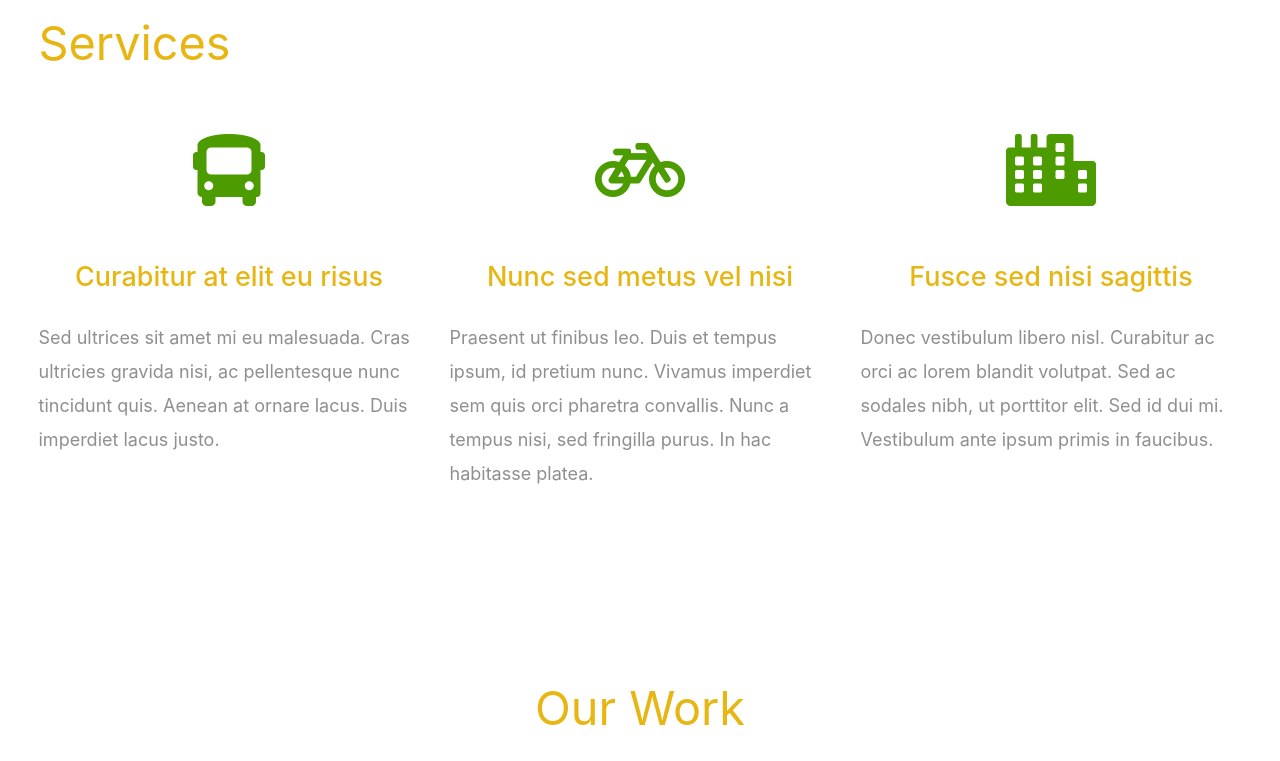
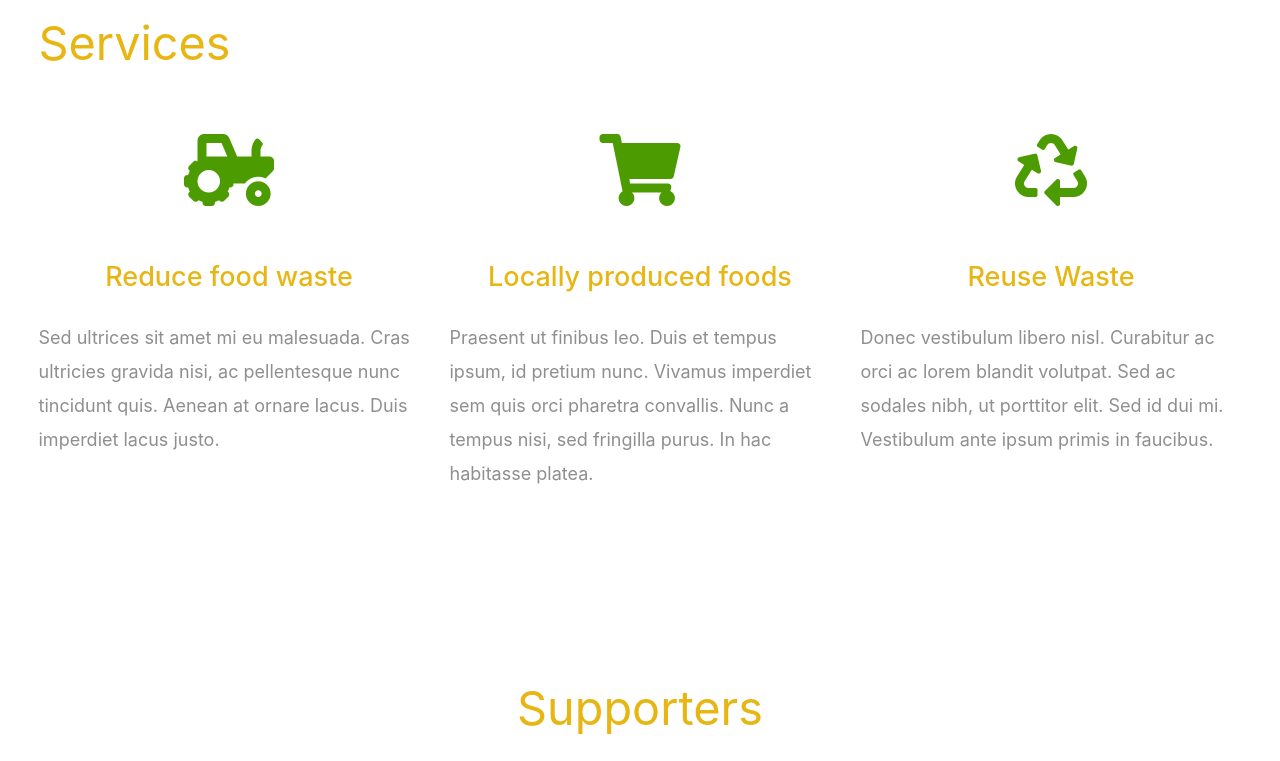
Before and after one commit to marioallaa/agrifoodure, a website: page docs/index.html in a window 1280 px wide. Shown: the part 1880-2641 px from the top of the page. Drawn offline with Linux system fonts and the light colour scheme.

Commit message:
something

```diff
--- a/docs/css/templatemo-style.css
+++ b/docs/css/templatemo-style.css
@@ -425,9 +425,10 @@ figure.effect-honey:hover h2 i {
 
 #contact {
   color: white;
-  background-image: url(../img/the-town-bg-02.jpg);
+  background-image: url(/img/grain-1.jpeg);
   background-position: center;
   background-repeat: no-repeat;
+  background-size: cover;
   min-height: 850px;
   position: relative;
   padding-bottom: 50px;
--- a/docs/index.html
+++ b/docs/index.html
@@ -111,8 +111,8 @@
           <h2 class="tm-text-primary mb-4 tm-section-title">Services</h2>
           <div class="row" style="padding-top: 36px;">
             <div class="col-lg-4">
-              <i class="fas fa-4x fa-bus text-center tm-icon"></i>
-              <h4 class="text-center tm-text-primary mb-4">Curabitur at elit eu risus</h4>
+              <i class="fas fa-4x fa-tractor text-center tm-icon"></i>
+              <h4 class="text-center tm-text-primary mb-4">Reduce food waste</h4>
               <p>
                 Sed ultrices sit amet mi eu malesuada. Cras ultricies gravida
                 nisi, ac pellentesque nunc tincidunt quis. Aenean at ornare lacus.
@@ -121,8 +121,8 @@
             </div>
 
           <div class="col-lg-4 mt-5 mt-lg-0">
-            <i class="fas fa-4x fa-bicycle text-center tm-icon"></i>
-            <h4 class="text-center tm-text-primary mb-4">Nunc sed metus vel nisi</h4>
+            <i class="fas fa-4x fa-shopping-cart text-center tm-icon"></i>
+            <h4 class="text-center tm-text-primary mb-4">Locally produced foods</h4>
             <p>
               Praesent ut finibus leo. Duis et tempus ipsum, id pretium nunc.
               Vivamus imperdiet sem quis orci pharetra convallis. Nunc a tempus
@@ -130,8 +130,8 @@
             </p>
           </div>
           <div class="col-lg-4 mt-5 mt-lg-0">
-            <i class="fas fa-4x fa-city text-center tm-icon"></i>
-            <h4 class="text-center tm-text-primary mb-4">Fusce sed nisi sagittis</h4>
+            <i class="fas fa-4x fa-recycle text-center tm-icon"></i>
+            <h4 class="text-center tm-text-primary mb-4">Reuse Waste</h4>
             <p>
               Donec vestibulum libero nisl. Curabitur ac orci ac lorem blandit
               volutpat. Sed ac sodales nibh, ut porttitor elit. Sed id dui mi.
@@ -141,12 +141,14 @@
         </div>
       </div>
     </section>
+
+
     </section>
     <section id="work" class="tm-section-pad-top">
       <div class="container tm-container-gallery">
         <div class="row">
           <div class="text-center col-12">
-              <h2 class="tm-text-primary tm-section-title mb-4">Our Work</h2>
+              <h2 class="tm-text-primary tm-section-title mb-4">Supporters</h2>
               <p class="mx-auto tm-work-description">
                 "Curabitur ac orci ac lorem blandit volutpat. Sed ac sodales nibh, ut
                 porttitor elit. Sed id dui mi. Vestibulum ante ipsum primis in faucibus
```
